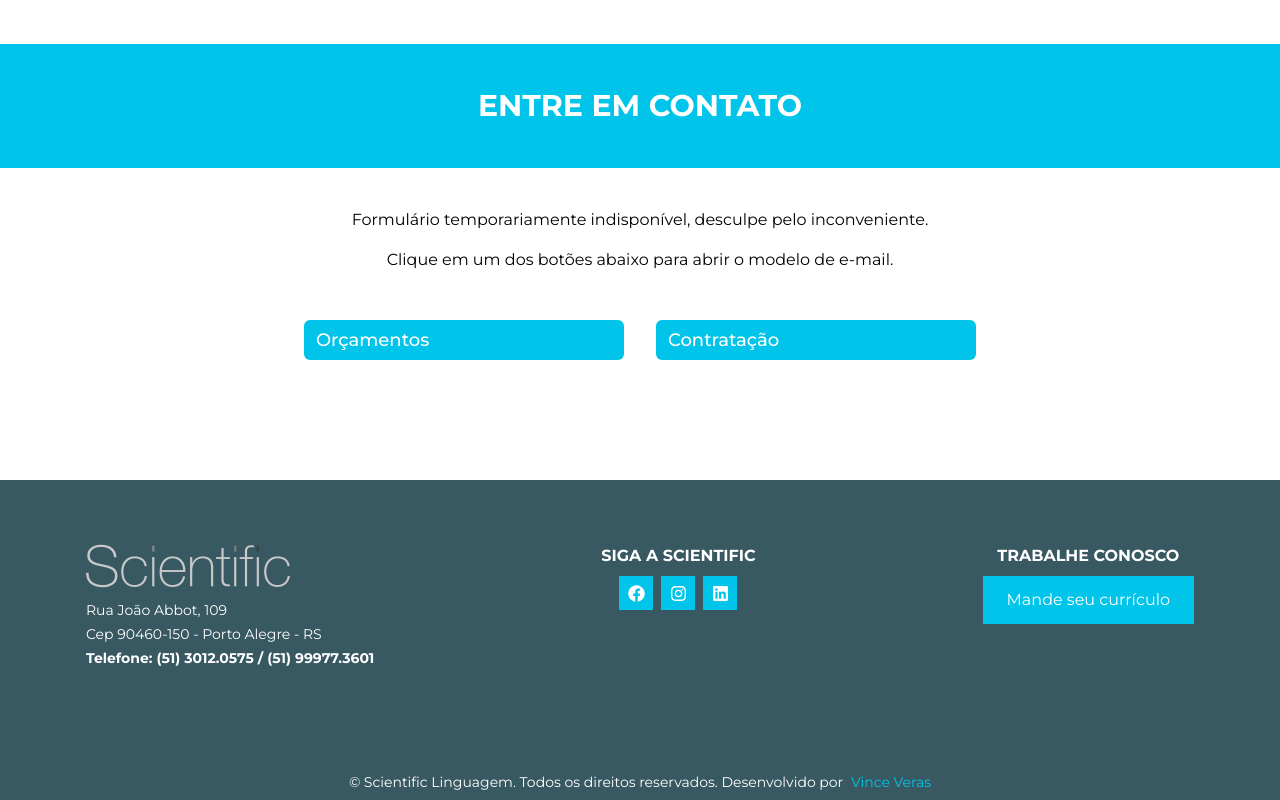
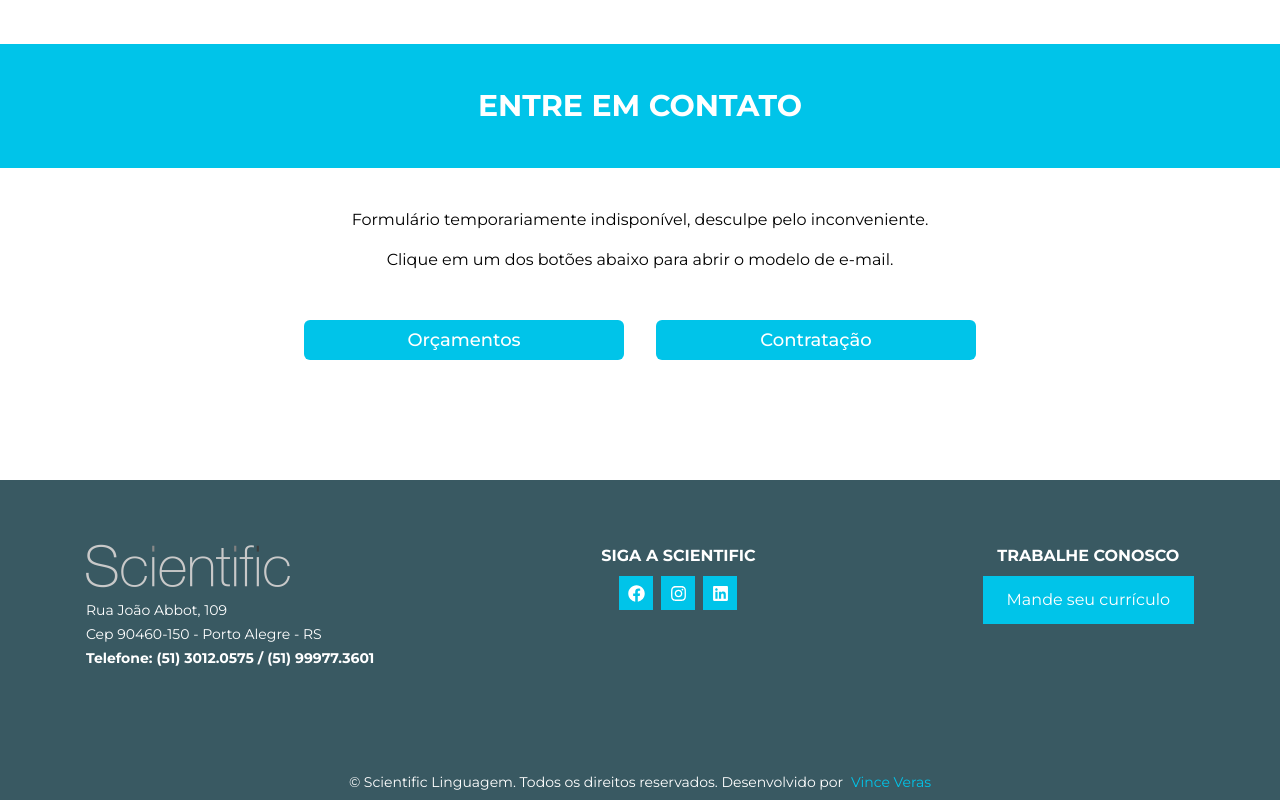
Before and after one commit to pazIago/Scientific, a Next.js app: page / in a window 1280 px wide. Shown: the part 4382-5182 px from the top of the page. Built offline with nearby package versions, Linux system fonts and the light colour scheme; no server answers.

Commit message:
form button fix

```diff
--- a/src/components/Contact/index.tsx
+++ b/src/components/Contact/index.tsx
@@ -7,7 +7,7 @@
         Formulário temporariamente indisponível, desculpe pelo inconveniente.
       </p>
       <p> Clique em um dos botões abaixo para abrir o modelo de e-mail.</p>
-      <div className="flex items-center justify-center gap-8 mt-8 max-md:flex-col">
+      <div className="flex items-center justify-center gap-8 mt-8 text-center max-md:flex-col">
         <Link
           className="px-3 text-lg font-medium text-white bg-sciblue py-[6px] min-w-fit rounded-md w-[320px] hover:scale-105 transition-all"
           href="mailto:artigos@scientific.com.br?subject=Solicitação - Orçamento&body=
```
